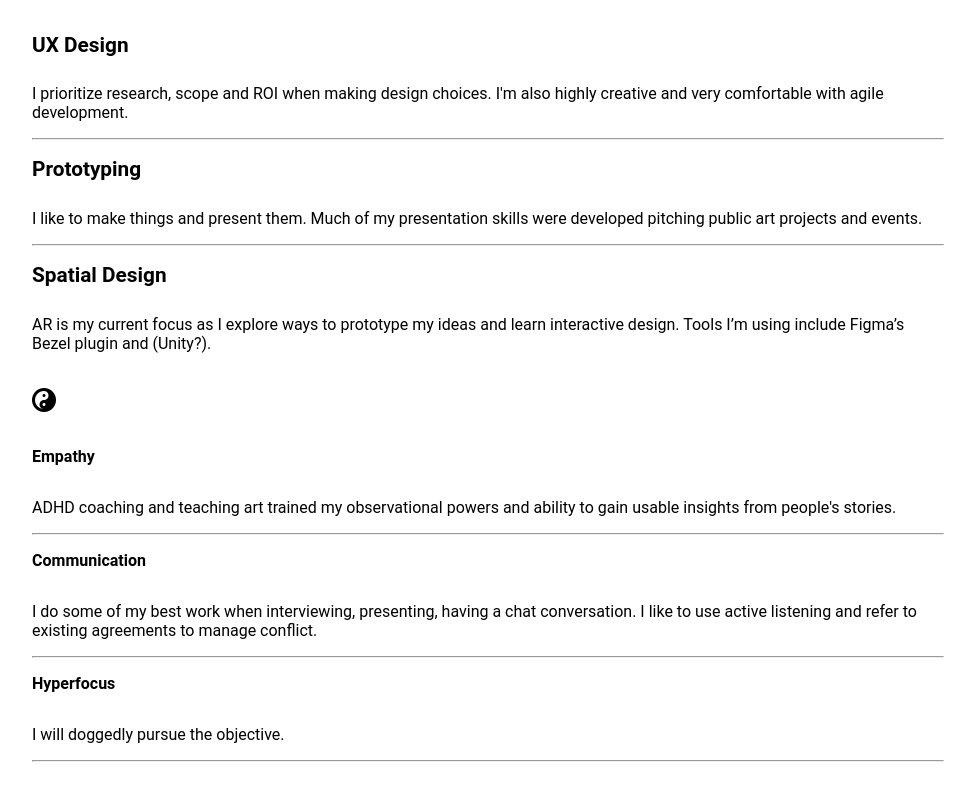
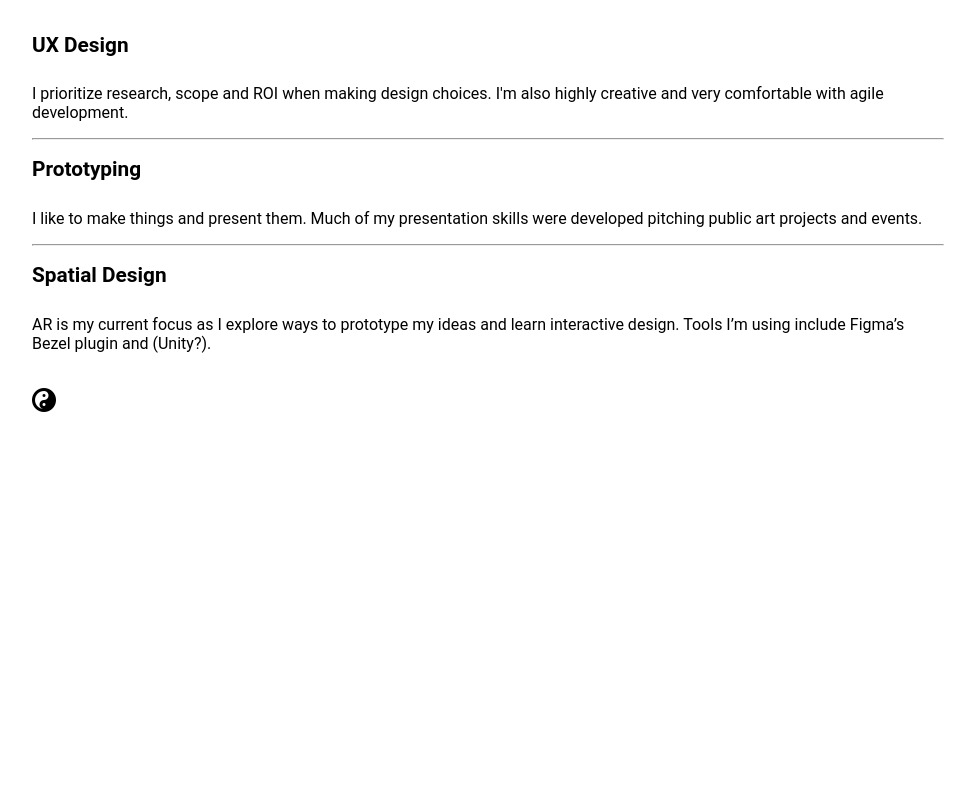
Before and after one commit to hyperfocusman/UX_UI_HW_18, a plain HTML site: page index.html in a window 1280 px wide. Shown: the part 406-1206 px from the top of the page, without its empty margins (160-1135 px from the left). After the commit the page ends 901 px from the top, so only its background shows below. Drawn offline with Linux system fonts and the light colour scheme.

Commit message:
updated all nav links

```diff
--- a/index.html
+++ b/index.html
@@ -24,10 +24,10 @@
 <main>
   <nav class="topNav">
     <ul class="topul">
-        <li class="topLi"><a href="https://hyperfocusman.github.io/UX_UI_HW_18/">About Me</a></li>
-        <li class="topLi"><a href="https://hyperfocusman.github.io/UX_UI_HW_17/">Resume</a></li>
-        <li class="topLi"><a href="#">Work</a></li>
-        <li class="topLi"><a href="#">Contact</a></li>
+      <li class="topLi"><a href="https://hyperfocusman.github.io/UX_UI_HW_18/">About Me</a></li>
+      <li class="topLi"><a href="https://hyperfocusman.github.io/UX_UI_HW_17/">Resume</a></li>
+      <li class="topLi"><a href="https://hyperfocusman.github.io/UX_UI_HW_18/">Work</a></li>
+      <li class="topLi"><a href="https://hyperfocusman.github.io/UX_UI_HW_17/">Contact</a></li>
 
     </ul>
 </nav>
@@ -56,19 +56,9 @@
         </div>
         <br>
         <div class="flexContainer">
-          <div>
-            <h3>Empathy</h3>
-            <p>ADHD coaching and teaching art trained my observational powers and ability to gain usable insights from people's stories.
-              <hr>
-              <h3>Communication</h3>
-            <p>I do some of my best work when interviewing, presenting, having a chat conversation. I like to use active listening and refer to existing agreements to manage conflict.
-              <hr>
-              <h3>Hyperfocus</h3>
-              I will doggedly pursue the objective.
-            </p>
-<hr>
+
+
           </div>
-          <div>
       </section>
 
 </main>
```
